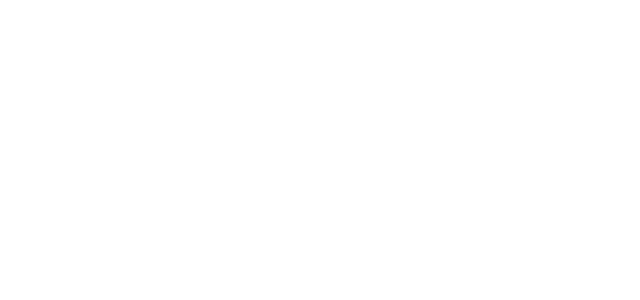
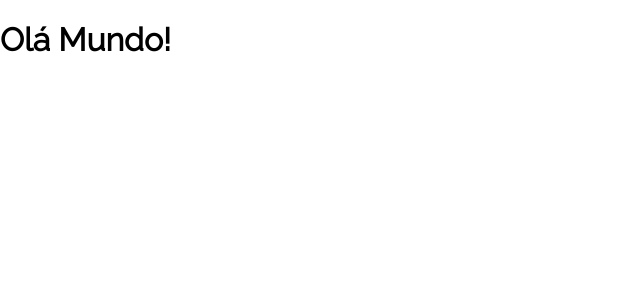
Before and after one commit to JanainaSoul/alura-ola-mundo, a React (Create React App) app: page / in a window 1280 px wide. Shown: the top 300 px of the page, without its empty margins (0-640 px from the left). Built offline with nearby package versions, Linux system fonts and the light colour scheme.

Commit message:
criando o roteador

```diff
--- a/src/App.js
+++ b/src/App.js
@@ -1,15 +1,18 @@
-import { BrowserRouter } from "react-router-dom";
+import { BrowserRouter, Routes, Route } from "react-router-dom";
 import Inicio from "./paginas/inicio";
 import SobreMim from "./paginas/sobreMim";
 
 
-
 function App() {
-  return
+  return (
     <BrowserRouter>
-
+    <Routes>
+      <Route path="/" element={<Inicio/>} />
+      <Route path="/sobremim" element={<SobreMim/>}/>
+      <Route path="*" element={<div>Página não encontrada</div>}/>
+      </Routes>
     </BrowserRouter>
-
+  );
 }
 
 export default App;
```
